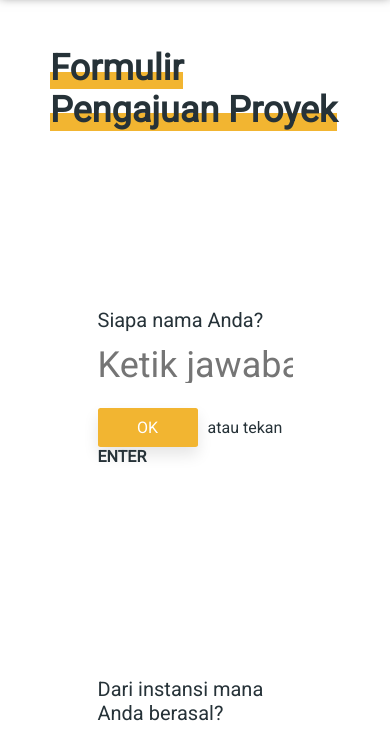
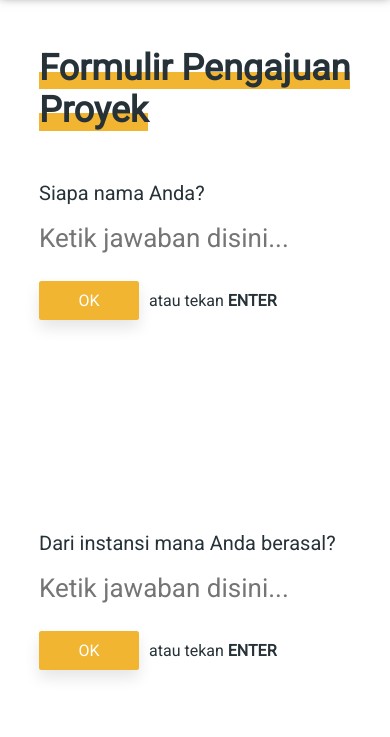
Before and after one commit to IIT-Dev/InkubatorIT-Rev-2019, a Gatsby site in the folder client/: page /request in a window 390 px wide. Shown: the part 63-800 px from the top of the page. Built offline with nearby package versions, Linux system fonts and the light colour scheme; Gatsby itself is replaced by a stand-in of ours.

Commit message:
feat: Request - make responsive

```diff
--- a/client/src/pages/scss/request.scss
+++ b/client/src/pages/scss/request.scss
@@ -1,5 +1,6 @@
 .request {
   min-height: 100vh;
+  width: 100%;
   padding-top: 60px;
   color: var(--tertiary);
 
@@ -79,7 +80,21 @@
 @media (min-width: 320px) and (max-width: 480px) {
   .request {
     .title {
-      padding: 50px 50px;
+      padding: 50px 0;
+      max-width: 80%;
+      margin: 0 auto;
+    }
+
+    .question {
+      max-width: 80%;
+
+      input {
+        font-size: 26px;
+      }
+
+      textarea {
+        font-size: 26px;
+      }
     }
   }
 }
```
